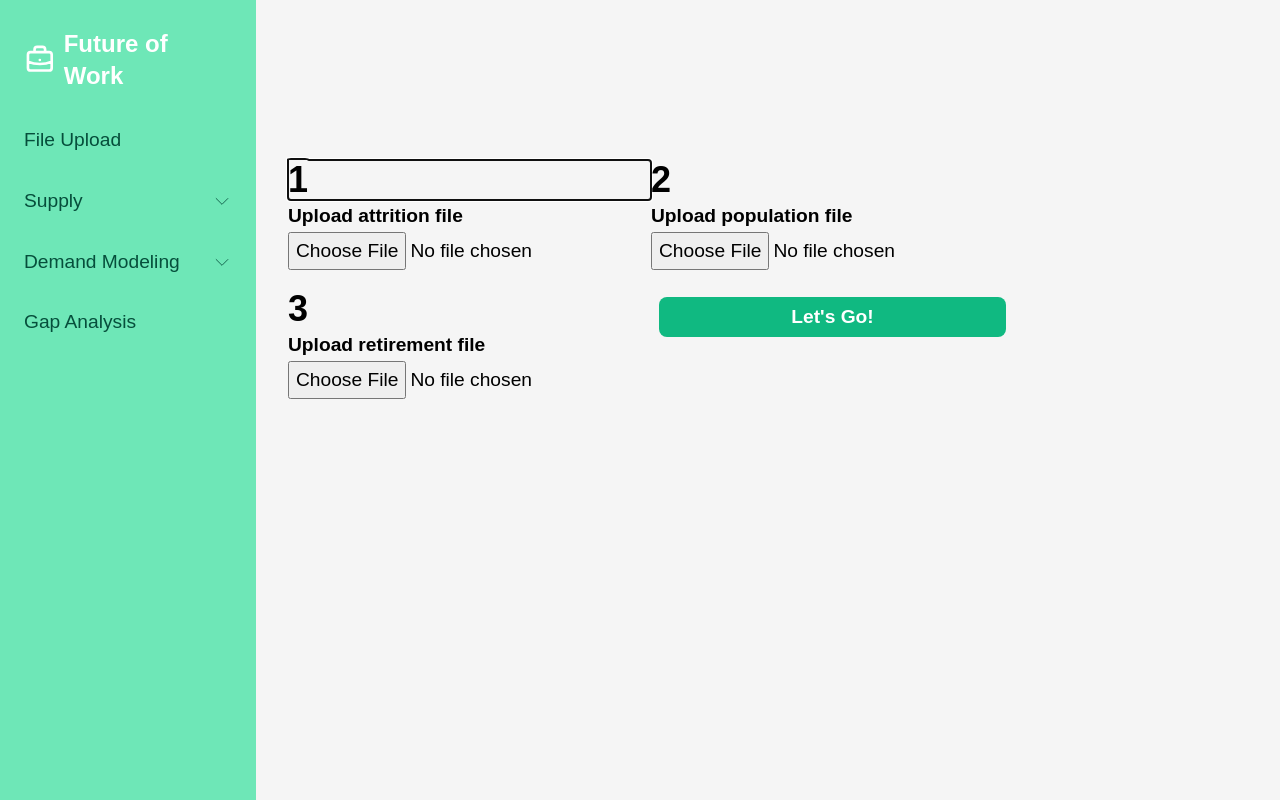
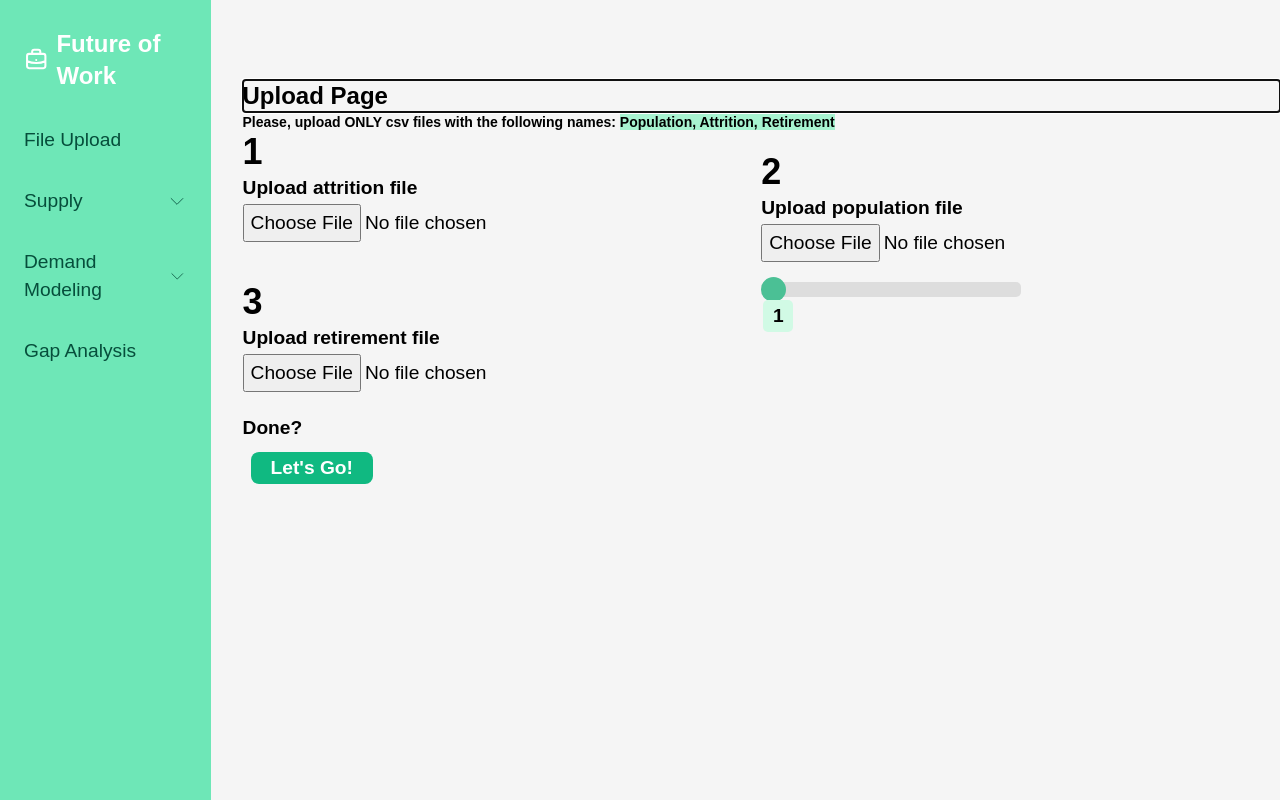
Before and after one commit to osoc21/Future-of-Work, a Svelte app in the folder frontend/: page /fileupload in a window 1280 px wide. Built offline with nearby package versions, Linux system fonts and the light colour scheme.

Commit message:
style upload and supply pages

```diff
--- a/frontend/src/App.svelte
+++ b/frontend/src/App.svelte
@@ -6,6 +6,8 @@
   import Demand from './pages/Demand.svelte';
   import Landing from './pages/Landing.svelte';
   import FileUpload from './pages/FileUpload.svelte';
+  import SupplyTable from './pages/SupplyTable.svelte';
+  import SupplyGraph from './pages/SupplyGraph.svelte';
 </script>
 
 <Router>
@@ -20,6 +22,12 @@
   <Route path="/supply">
     <Supply />
   </Route>
+  <Route path="/supplytable">
+    <SupplyTable />
+  </Route>
+  <Route path="/supplygraph">
+    <SupplyGraph />
+  </Route>
   <Route path="/demand">
     <Demand />
   </Route>
--- a/frontend/src/app.postcss
+++ b/frontend/src/app.postcss
@@ -15,5 +15,25 @@ body,
   margin: 0;
 }
 
+h1 {
+  @apply text-2xl;
+}
+h2 {
+  @apply text-xl;
+}
+
+p, option {
+  @apply text-sm;
+}
+
+mark {
+  @apply bg-green-200;
+}
+
+.container-flex {
+  top: 10%;
+}
+
+
 @tailwind components;
 @tailwind utilities;
--- a/frontend/src/components/AppLayout.svelte
+++ b/frontend/src/components/AppLayout.svelte
@@ -5,7 +5,7 @@
 
 <div id="app" class="flex">
   <Navigation />
-  <main >
+  <main class="relative w-full">
     <slot />
   </main>
 </div>
--- a/frontend/src/components/DefaultButton.svelte
+++ b/frontend/src/components/DefaultButton.svelte
@@ -1,2 +1,4 @@
 
-<button class="bg-green-500 hover:bg-green-700 text-white font-bold h-10 w-15 px-5 m-2 transition-colors duration-150 rounded-lg"> Let's Go! </button>
+<button class="bg-green-500 hover:bg-green-700 text-white font-bold px-5 m-2 transition-colors duration-150 rounded-lg">
+    Let's Go!
+</button>
--- a/frontend/src/components/Navigation.svelte
+++ b/frontend/src/components/Navigation.svelte
@@ -51,7 +51,7 @@
       </li>
 
       <li on:click={() => toggleDropdown('supply')}>
-        <Link to="/supply">
+        <Link to="">
           <div
             class="flex justify-between items-center py-2.5 px-4 rounded hover:bg-green-200 text-green-900 hover:text-white"
           >
@@ -61,9 +61,19 @@
         </Link>
 
         <ul class="dropdown-menu" class:active={dropdowns['supply']}>
-          <li><a href={'#'} class="block py-2.5 px-6 text-green-900">Input</a></li>
-          <li><a href={'#'} class="block py-2.5 px-6 text-green-900">Attrition Table</a></li>
-          <li><a href={'#'} class="block py-2.5 px-6 text-green-900">Graphs</a></li>
+          <!-- <li><a href={'#'} class="block py-2.5 px-6 text-green-900">Input</a></li> -->
+          <li><Link to="/supplytable">
+
+            <div class="block py-2.5 px-6 text-green-900">Attrition Table</div>
+          </Link>
+          </li>
+
+          <li>
+            <Link to="/supplygraph">
+
+            <div class="block py-2.5 px-6 text-green-900">Graphs</div>
+            </Link>
+          </li>
         </ul>
       </li>
 
--- a/frontend/src/pages/FileUpload.svelte
+++ b/frontend/src/pages/FileUpload.svelte
@@ -2,6 +2,7 @@
   import { uploadWorkforceData } from '../api/upload';
   import AppLayout from '../components/AppLayout.svelte';
   import DefaultButton from '../components/DefaultButton.svelte';
+  import { onMount } from 'svelte';
 
   const fileTypes = [{ name: 'attrition' }, { name: 'population' }, { name: 'retirement' }];
 
@@ -39,53 +40,151 @@
     }
   };
 
-  // for (let i = 0; i < files.length; i++) {
-  //   let file = files[i];
-  //   formData.append('files[]', file);
-  // }
+  onMount(() => {
+    const allRanges = document.querySelectorAll('.range-wrap');
+
+    console.log(allRanges);
+    allRanges.forEach((wrap) => {
+      const range = wrap.querySelector('.slider');
+      const bubble = wrap.querySelector('.bubble');
+
+      range.addEventListener('input', () => {
+        setBubble(range, bubble);
+      });
+      setBubble(range, bubble);
+    });
+  });
+  //Code for the range slider
+
+  function setBubble(range, bubble) {
+    console.log(range, bubble);
+    const val = range.value;
+    const min = range.min ? range.min : 1;
+    const max = range.max ? range.max : 6;
+    const newVal = Number(((val - min) * 100) / (max - min));
+    bubble.innerHTML = val;
+
+    // Sorta magic numbers based on size of the native UI thumb
+    bubble.style.left = `calc(${newVal}% + (${8 - newVal * 0.3}px))`;
+  }
 </script>
 
 <AppLayout>
   <div class="relative flex container-flex">
     <div class="flex-1 font-bold">
+      <div>
+        <h1>Upload Page</h1>
+        <p>
+          Please, upload ONLY csv files with the following names: <mark
+            >Population, Attrition, Retirement</mark
+          >
+        </p>
+      </div>
 
-        <form method="post" enctype="multipart/form-data" on:submit={handleUpload} >
+      <form method="post" enctype="multipart/form-data" on:submit={handleUpload}>
+        <div class="form-container  space-y-5">
+          {#each fileTypes as fileType, i}
+            <div>
+              <h2 class="text-4xl">{i + 1}</h2>
+              <label for={fileType.name}>Upload {fileType.name} file</label>
 
-          <div class="form-container  ">
+              <input
+                type="file"
+                name={fileType.name}
+                bind:files={fileType.file}
+                id={fileType.name}
+              />
+            </div>
+          {/each}
+          <div class="range-wrap">
+            <input
+              type="range"
+              min="1"
+              max="6"
+              value="1"
+              class="slider"
+              id="myRange"
+              name="foo"
+            />
+            <output class="bubble bg-green-100"><output /></output>
+          </div>
 
-            {#each fileTypes as fileType, i}
-            <div>
-              <h2 class="text-4xl">{i+1}</h2>
-              <label for={fileType.name}>Upload {fileType.name} file</label>
-              <input type="file" name={fileType.name} bind:files={fileType.file}  id={fileType.name} />
-            </div>
-
-            {/each}
-            <DefaultButton type="submit"></DefaultButton>
-            <!-- <input type="submit" value="Upload file" /> -->
-
+          <div class="w-15">
+            <label for="submit-file-button">Done?</label>
+            <DefaultButton type="submit" id="submit-file-button" />
           </div>
-        </form>
-
+        </div>
+      </form>
     </div>
   </div>
 </AppLayout>
 
 <style>
-  label,input{
+  label,
+  input {
     display: block;
   }
-  .container-flex{
-    top:20%;
+  .container-flex {
+    top: 10%;
   }
   .form-container {
-    display:grid;
-    grid-template-rows: repeat(2, 1fr);
+    display: grid;
     grid-template-columns: repeat(2, 1fr);
-    row-gap: 1em;
+    grid-template-rows: repeat(3, 1fr);
+    grid-column-gap: 0px;
+    grid-row-gap: 0px;
   }
 
+  .slider {
+    -webkit-appearance: none;
+    width: 100%;
+    height: 15px;
+    border-radius: 5px;
+    background: #d3d3d3;
+    outline: none;
+    opacity: 0.7;
+    -webkit-transition: 0.2s;
+    transition: opacity 0.2s;
+  }
+  .slider:hover {
+    opacity: 1;
+  }
 
+  .slider::-webkit-slider-thumb {
+    -webkit-appearance: none;
+    appearance: none;
+    width: 25px;
+    height: 25px;
+    border-radius: 50%;
+    background: #04aa6d;
+    cursor: pointer;
+  }
 
+  .slider::-moz-range-thumb {
+    width: 25px;
+    height: 25px;
+    border-radius: 50%;
+    background: #04aa6d;
+    cursor: pointer;
+  }
 
+  .range-wrap {
+    position: relative;
+    width:50%;
+  }
+  .bubble {
+    position: absolute;
+    transform: translateX(-20%);
+    border-radius: 5px;
+    text-align: center;
+    width:30px;
+    left: -15%;
+    top:18px;
+  }
+
+  .bubble::after {
+    content: '';
+    position: absolute;
+    left: -5%;
+  }
 </style>
--- a/frontend/src/pages/Supply.svelte
+++ b/frontend/src/pages/Supply.svelte
@@ -4,7 +4,7 @@
 
 <AppLayout>
   <div class="relative flex">
-    <div id="nav-placeholder" />
+
 
     <div class="flex-1 font-bold">
       <h1 class="text-2xl">Supply</h1>
--- /dev/null
+++ b/frontend/src/pages/SupplyGraph.svelte
@@ -0,0 +1,12 @@
+<script>
+import AppLayout from "../components/AppLayout.svelte";
+
+</script>
+<AppLayout>
+    <div class="relative flex container-flex">
+        <div class="flex-1 font-bold space-y-7">
+
+            Graph goes here
+        </div>
+    </div>
+</AppLayout>
--- /dev/null
+++ b/frontend/src/pages/SupplyTable.svelte
@@ -0,0 +1,62 @@
+<script>
+  import AppLayout from '../components/AppLayout.svelte';
+</script>
+
+<AppLayout>
+  <div class="relative flex container-flex">
+    <div class="flex-1 font-bold space-y-7">
+      <div>
+        <h2>Supply modelling: Table</h2>
+
+        <p class="text-sm">Explanation about what supply is and what's there to see</p>
+      </div>
+
+      <div>
+        <h2>Select your view</h2>
+
+        <p>Selec the view point that you would like to see (Profile, Job Family)</p>
+      </div>
+
+      <div class="relative inline-block  text-gray-700">
+        <select class="w-full h-10 pl-3 pr-6 text-base placeholder-gray-600 border rounded-lg appearance-none focus:shadow-outline " placeholder="Select">
+          <option value="" hidden>View</option>
+          <option value="profile">Profile </option>
+          <option>Job Family</option>
+        </select>
+        <div class="absolute inset-y-0 right-0 flex items-center px-2 pointer-events-none">
+            <svg class="w-4 h-4 fill-current" viewBox="0 0 20 20"><path d="M5.293 7.293a1 1 0 011.414 0L10 10.586l3.293-3.293a1 1 0 111.414 1.414l-4 4a1 1 0 01-1.414 0l-4-4a1 1 0 010-1.414z" clip-rule="evenodd" fill-rule="evenodd">
+                </path>
+            </svg>
+        </div>
+      </div>
+
+      <div>
+          Table goes here
+      </div>
+
+
+    </div>
+  </div>
+</AppLayout>
+
+<style>
+
+  /* .container-flex {
+    top: 10%;
+  } */
+
+  /* turn it off completely */
+select:active, select:hover {
+  outline: none
+}
+
+/* make it red instead (with with same width and style) */
+select:active, select:hover {
+  outline-color: red
+}
+option:hover{
+
+background-color: #000;
+
+}
+</style>
```
Also changed, not shown: frontend/css/style.css (+5 -3 lines).
